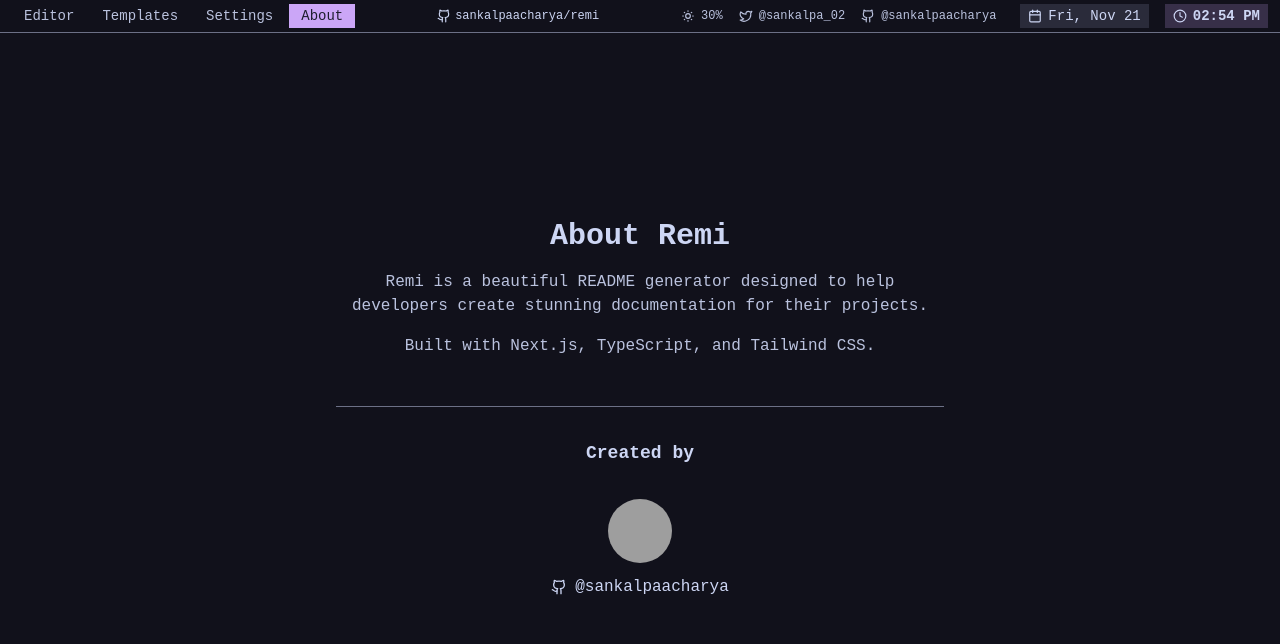
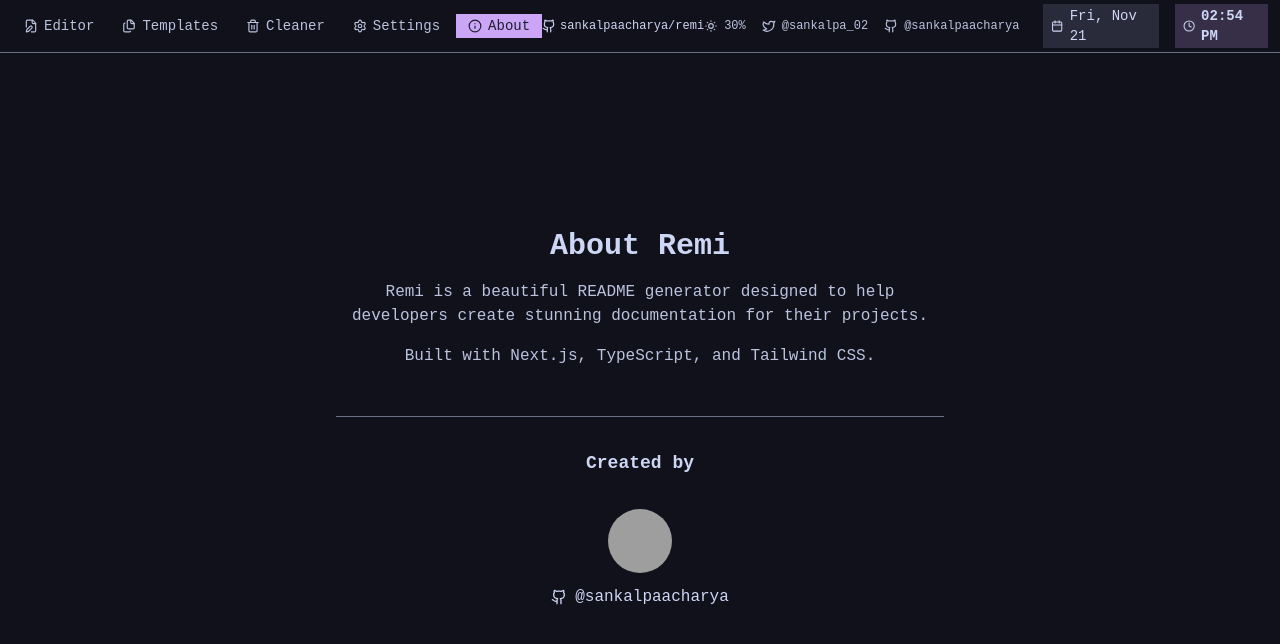
Before and after one commit to sankalpaacharya/remi, a Next.js app in the folder apps/web/: page /about in a window 1280 px wide. Shown: the top 644 px of the page. Built offline with nearby package versions, Linux system fonts and the light colour scheme; grey boxes are pictures that could not be loaded.

Commit message:
feat: add icon to status bar

```diff
--- a/apps/web/src/components/status-bar.tsx
+++ b/apps/web/src/components/status-bar.tsx
@@ -1,6 +1,17 @@
 "use client";
 
-import { SunMedium, Clock, Calendar, Twitter, Github } from "lucide-react";
+import {
+  SunMedium,
+  Clock,
+  Calendar,
+  Twitter,
+  Github,
+  Trash2,
+  FileEdit,
+  Files,
+  Settings,
+  Info,
+} from "lucide-react";
 import RepoInput from "./repourl-input";
 import { usePathname, useRouter } from "next/navigation";
 
@@ -9,10 +20,11 @@
   const router = useRouter();
 
   const workspaces = [
-    { id: 1, name: "Editor", path: "/" as const },
-    { id: 2, name: "Templates", path: "/templates" as const },
-    { id: 3, name: "Settings", path: "/settings" as const },
-    { id: 4, name: "About", path: "/about" as const },
+    { id: 1, name: "Editor", path: "/" as const, icon: FileEdit },
+    { id: 2, name: "Templates", path: "/templates" as const, icon: Files },
+    { id: 3, name: "Cleaner", path: "/clean" as const, icon: Trash2 },
+    { id: 4, name: "Settings", path: "/settings" as const, icon: Settings },
+    { id: 5, name: "About", path: "/about" as const, icon: Info },
   ];
 
   const activeWorkspace =
@@ -47,21 +59,24 @@
 
   return (
     <div className="flex w-full justify-between items-center px-3 py-1 bg-background border-b border-border text-foreground text-sm font-mono">
-      {/* Workspaces */}
       <div className="flex items-center gap-1">
-        {workspaces.map((workspace) => (
+        {workspaces.map((workspace) => {
+          const Icon = workspace.icon;
+          return (
             <div
               key={workspace.id}
               onClick={() => router.push(workspace.path)}
-            className={`px-3 py-0.5 text-center cursor-pointer transition-colors ${
+              className={`px-3 py-0.5 flex items-center gap-1.5 cursor-pointer transition-colors ${
                 workspace.id === activeWorkspace
                   ? "bg-primary text-primary-foreground"
                   : "text-muted-foreground hover:bg-muted hover:text-foreground"
               }`}
             >
-            {workspace.name}
+              <Icon className="size-3.5" />
+              <span>{workspace.name}</span>
             </div>
-        ))}
+          );
+        })}
       </div>
       <div>
         <RepoInput />
```
Lines whose indentation alone changed are shown as unchanged.
